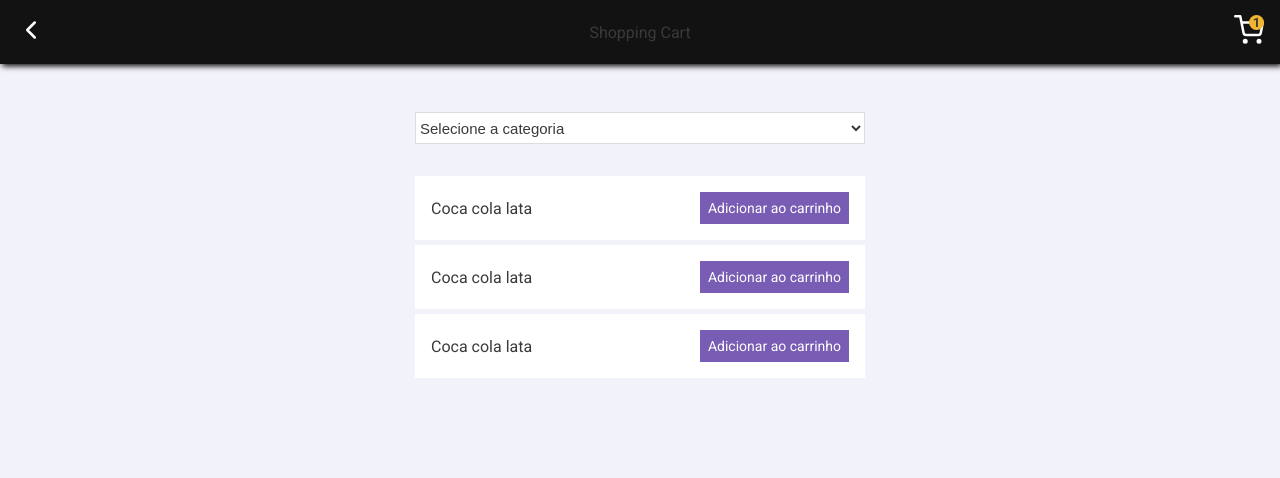
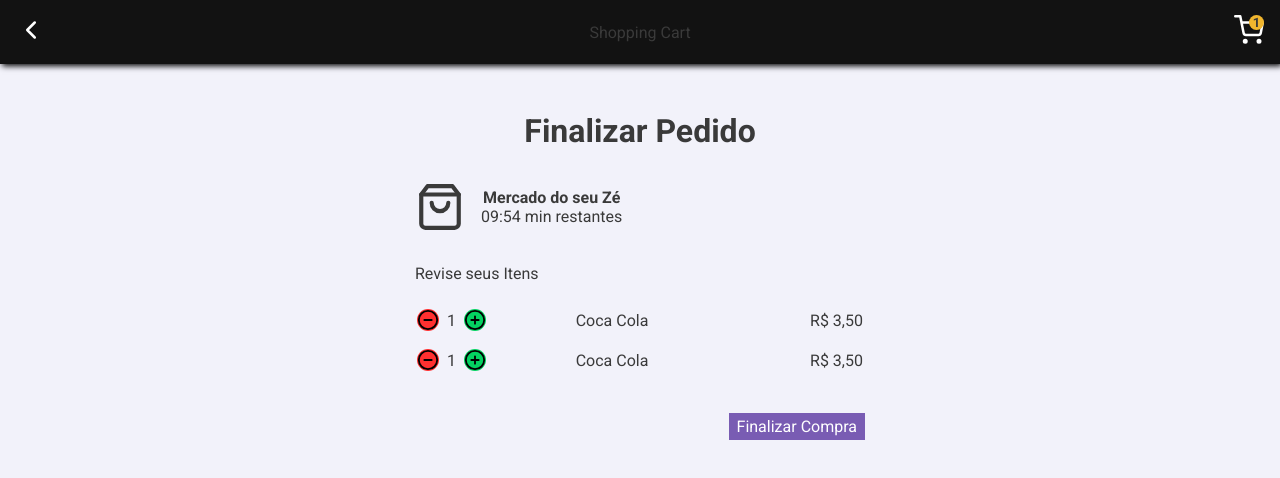
Before and after one commit to arlenvasconcelos/shopping-cart-web, a React (Create React App) app: page / in a window 1280 px wide. Shown: the top 478 px of the page. Built offline with nearby package versions, Linux system fonts and the light colour scheme.

Commit message:
add shopping cart component

```diff
--- a/src/App.jsx
+++ b/src/App.jsx
@@ -1,11 +1,12 @@
 import React from 'react';
-import Products from './pages/Products';
+// import Products from './pages/Products';
+import ShoppingCart from './pages/ShoppingCart';
 import GlobalStyle from './styles/global';
 
 function App() {
   return (
     <>
-      <Products />
+      <ShoppingCart />
       <GlobalStyle />
     </>
   );
--- a/src/components/Header/styles.js
+++ b/src/components/Header/styles.js
@@ -1,6 +1,6 @@
 import styled from 'styled-components';
 
-export const Container = styled.div`
+export const Container = styled.nav`
   display: flex;
   justify-content: space-between;
   align-items: center;
--- a/src/pages/Products/index.jsx
+++ b/src/pages/Products/index.jsx
@@ -2,7 +2,7 @@
 
 import Header from '../../components/Header';
 
-import { Container, ProductsList } from './styles';
+import { Container, ProductList } from './styles';
 
 export default function Products() {
   return (
@@ -17,7 +17,7 @@
             <option>1</option>
           </select>
 
-          <ProductsList>
+          <ProductList>
             <div>
               <span>Coca cola lata</span>
               <button type="button">Adicionar ao carrinho</button>
@@ -30,7 +30,7 @@
               <span>Coca cola lata</span>
               <button type="button">Adicionar ao carrinho</button>
             </div>
-          </ProductsList>
+          </ProductList>
         </div>
       </Container>
     </>
--- a/src/pages/Products/styles.js
+++ b/src/pages/Products/styles.js
@@ -27,7 +27,7 @@
 
 `;
 
-export const ProductsList = styled.div`
+export const ProductList = styled.div`
   margin-top: 32px;
 
   width: 100;
--- /dev/null
+++ b/src/pages/ShoppingCart/index.jsx
@@ -0,0 +1,63 @@
+import React from 'react';
+import { FiShoppingBag, FiMinusCircle, FiPlusCircle } from 'react-icons/fi';
+
+import Header from '../../components/Header';
+
+import { Container, ItemList, TopContent } from './styles';
+
+export default function ShoppingCart() {
+  return (
+    <>
+      <Header />
+      <Container>
+        <div>
+          <h1>Finalizar Pedido</h1>
+          <TopContent>
+            <FiShoppingBag size="50" />
+            <div>
+              <strong>Mercado do seu Zé</strong>
+              <p>09:54 min restantes</p>
+            </div>
+          </TopContent>
+          <ItemList>
+            <p>Revise seus Itens</p>
+            <table>
+              <tbody>
+                <tr>
+                  <td>
+                    <button type="button" aria-label="Add"><FiMinusCircle size="22" /></button>
+                    <span>1</span>
+                    <button type="button" aria-label="Remove"><FiPlusCircle size="22" /></button>
+                  </td>
+                  <td>
+                    Coca Cola
+                  </td>
+                  <td>
+                    R$ 3,50
+                  </td>
+                </tr>
+                <tr>
+                  <td>
+                    <button type="button" aria-label="Add"><FiMinusCircle size="22" /></button>
+                    <span>1</span>
+                    <button type="button" aria-label="Remove"><FiPlusCircle size="22" /></button>
+                  </td>
+                  <td>
+                    Coca Cola
+                  </td>
+                  <td>
+                    R$ 3,50
+                  </td>
+                </tr>
+              </tbody>
+            </table>
+
+          </ItemList>
+          <button type="button">Finalizar Compra</button>
+
+        </div>
+
+      </Container>
+    </>
+  );
+}
--- /dev/null
+++ b/src/pages/ShoppingCart/styles.js
@@ -0,0 +1,92 @@
+import styled from 'styled-components';
+// import { shade } from 'polished';
+
+export const Container = styled.div`
+  height: calc(100vh - 64px);
+  width: 100vw;
+
+  display: flex;
+
+  > div{
+    margin: 48px auto auto auto;
+    width: 450px;
+
+    text-align: center;
+
+    > button {
+      margin-top: 32px;
+      float: right;
+
+      background-color: #795CB3;
+      border: 0;
+      padding: 4px 8px;
+      color: #fff;
+    }
+  }
+`;
+
+export const TopContent = styled.div`
+  margin-top: 32px;
+
+  display: flex;
+  align-items: center;
+
+  svg{
+    margin-right: 16px;
+  }
+`;
+
+export const ItemList = styled.div`
+  margin-top: 32px;
+  text-align: start;
+  table{
+    margin-top: 16px;
+    width: 100%;
+    tbody{
+      tr{
+
+        td{
+          text-align: start;
+          padding: 8px 0;
+
+          &:first-child{
+            width: fit-content;
+            display: flex;
+            align-items: center;
+          }
+
+          &:last-child{
+            text-align: end;
+          }
+
+          > button{
+            background-color: transparent;
+            border: 0;
+
+            display: flex;
+            align-items: center;
+            justify-content: center;
+
+            /* width: 25px;
+            height: 25px; */
+            border-radius: 50%;
+            &:first-child{
+              background-color: #ff3030;
+            }
+            &:last-child{
+              background-color: #04D361;
+            }
+
+            svg{
+              margin: auto;
+            }
+          }
+
+          > span {
+            margin: auto 8px;
+          }
+        }
+      }
+    }
+  }
+`;
```
Also changed, not shown: 1 other file (tests, documents, lock files or other folders).
